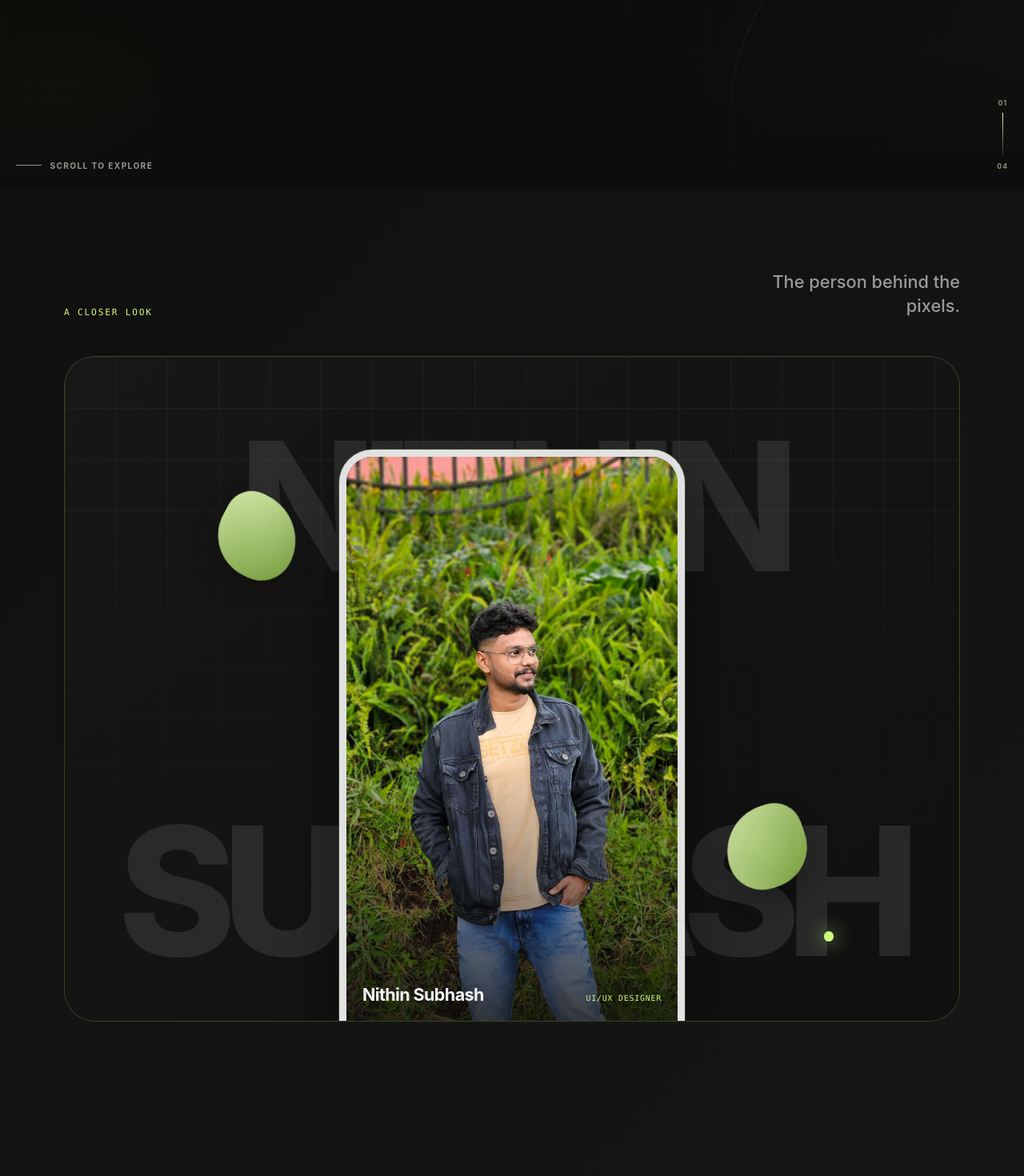
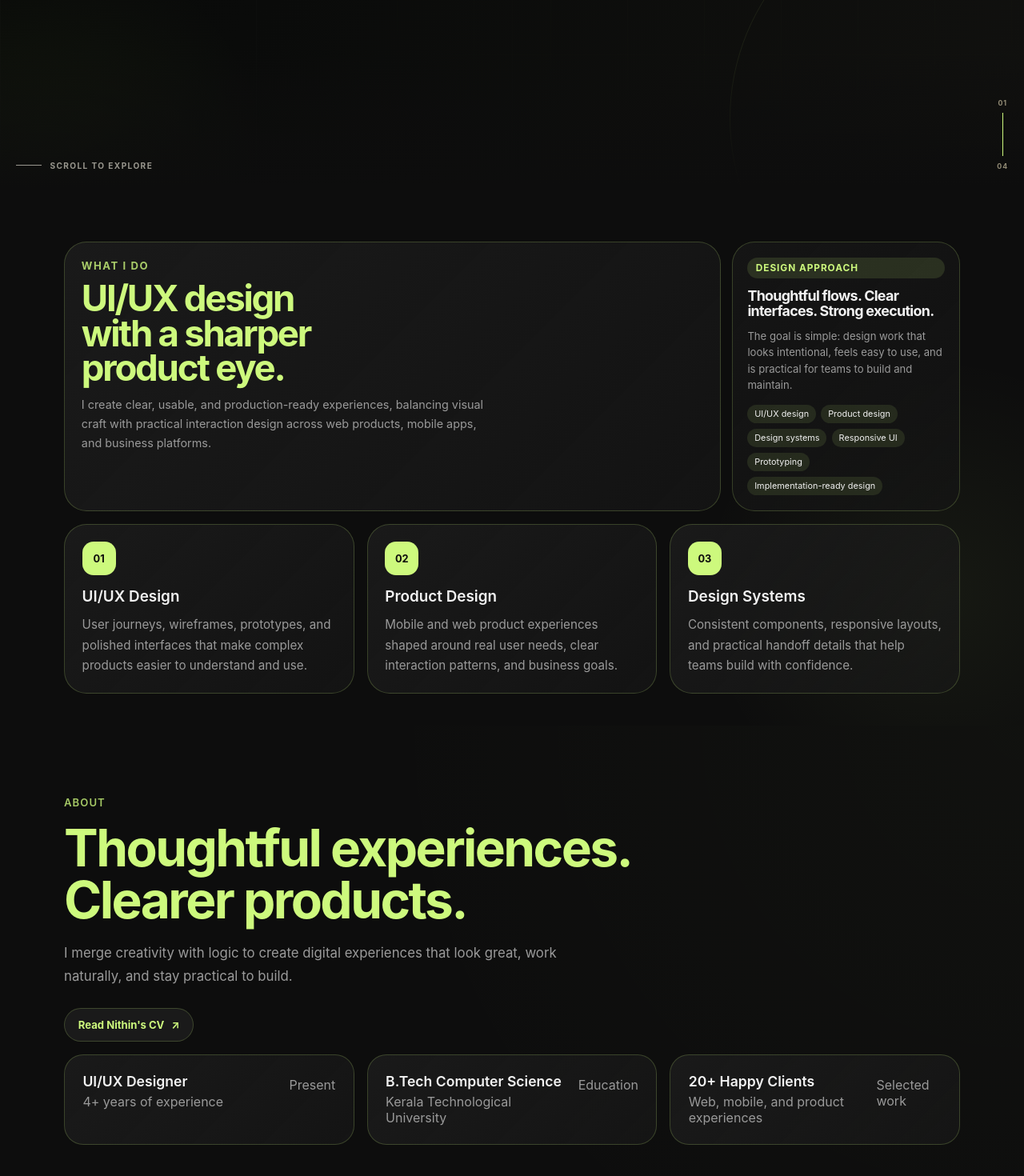
Before and after one commit to Evin-7/nithinsubhash-portfolio, a Next.js app: page / in a window 1280 px wide. Shown: the part 964-2434 px from the top of the page at 80% size. Built offline with nearby package versions, Linux system fonts and the light colour scheme.

Commit message:
Use solid lime accent and remove profile showcase

```diff
--- a/src/app/globals.css
+++ b/src/app/globals.css
@@ -10,8 +10,8 @@
   --text-primary: #f2f2f2;
   --text-secondary: #9a9a9a;
   --code-bg: #101010;
-  --gold-deep: #7da83d;
-  --gold-light: #e7ffb8;
+  --gold-deep: #cdf97d;
+  --gold-light: #cdf97d;
 }
 
 .site-container {
@@ -76,7 +76,7 @@ body {
 .app {
   position: relative;
   min-height: 100vh;
-  background: linear-gradient(135deg, #0d0d0d 0%, #171717 50%, #0d0d0d 100%);
+  background: var(--bg-primary);
 }
 
 .page-shell {
@@ -144,11 +144,7 @@ body {
   left: 0;
   right: 0;
   z-index: 1000;
-  background: linear-gradient(
-    90deg,
-    rgba(7, 8, 7, 0.82),
-    rgba(17, 17, 15, 0.66)
-  );
+  background: rgba(7, 8, 7, 0.94);
   border-bottom: 1px solid var(--gold-border);
   box-shadow: 0 0.8rem 2.6rem rgba(0, 0, 0, 0.16);
 }
@@ -160,12 +156,7 @@ body {
   bottom: -1px;
   left: 9%;
   height: 1px;
-  background: linear-gradient(
-    90deg,
-    transparent,
-    rgba(205, 249, 125, 0.5),
-    transparent
-  );
+  background: rgba(205, 249, 125, 0.5);
   opacity: 0.75;
 }
 
@@ -413,12 +404,7 @@ body {
   width: 100%;
   height: 2px;
   pointer-events: none;
-  background: linear-gradient(
-    90deg,
-    var(--gold-light),
-    var(--gold) 48%,
-    var(--gold-deep)
-  );
+  background: var(--gold);
   box-shadow: 0 0 0.9rem var(--gold-glow);
   transform: scaleX(var(--scroll-progress, 0));
   transform-origin: left center;
@@ -488,14 +474,7 @@ body {
   font-size: clamp(2.2rem, 5vw, 4rem);
   line-height: 1.02;
   letter-spacing: -0.04em;
-  background: linear-gradient(
-    135deg,
-    var(--text-primary) 0%,
-    var(--gold-light) 100%
-  );
-  -webkit-background-clip: text;
-  -webkit-text-fill-color: transparent;
-  background-clip: text;
+  color: var(--gold);
 }
 
 .about-text {
@@ -662,14 +641,7 @@ body {
   font-size: clamp(2.2rem, 5vw, 4rem);
   line-height: 1.02;
   letter-spacing: -0.04em;
-  background: linear-gradient(
-    135deg,
-    var(--text-primary) 0%,
-    var(--gold-light) 100%
-  );
-  -webkit-background-clip: text;
-  -webkit-text-fill-color: transparent;
-  background-clip: text;
+  color: var(--gold);
 }
 
 .contact-text {
@@ -754,7 +726,7 @@ body {
   padding: 0.95rem 1.25rem;
   border: none;
   border-radius: 999px;
-  background: linear-gradient(135deg, var(--gold) 0%, var(--gold-light) 100%);
+  background: var(--gold);
   color: var(--bg-primary);
   font-size: 0.95rem;
   font-family: inherit;
@@ -795,7 +767,7 @@ body {
   }
 
   .contact-link-primary:hover {
-    background: linear-gradient(135deg, var(--gold-light) 0%, var(--gold) 100%);
+    background: var(--gold);
   }
 }
 
@@ -1224,7 +1196,7 @@ body {
 }
 
 .hero-button-primary {
-  background: linear-gradient(120deg, var(--gold-light), var(--gold));
+  background: var(--gold);
   color: #171308;
   box-shadow: 0 0.8rem 2.4rem rgba(205, 249, 125, 0.18);
 }
@@ -1652,7 +1624,7 @@ body {
 .signal-bars i {
   display: block;
   width: 0.22rem;
-  background: linear-gradient(var(--gold-light), rgba(205, 249, 125, 0.26));
+  background: var(--gold);
 }
 
 .signal-bars i:nth-child(1) {
@@ -2020,11 +1992,7 @@ body {
   display: block;
   width: 1px;
   height: 3.35rem;
-  background: linear-gradient(
-    to bottom,
-    var(--gold-light),
-    rgba(205, 249, 125, 0.12)
-  );
+  background: var(--gold);
   transform-origin: top;
 }
 
@@ -2488,14 +2456,7 @@ body {
   font-size: clamp(1.65rem, 3.7vw, 2.85rem);
   line-height: 0.95;
   letter-spacing: -0.05em;
-  background: linear-gradient(
-    135deg,
-    var(--text-primary) 0%,
-    var(--gold-light) 100%
-  );
-  -webkit-background-clip: text;
-  -webkit-text-fill-color: transparent;
-  background-clip: text;
+  color: var(--gold);
 }
 
 .highlights-text {
@@ -2619,7 +2580,7 @@ body {
   display: inline-flex;
   align-items: center;
   justify-content: center;
-  background: linear-gradient(135deg, var(--gold) 0%, var(--gold-light) 100%);
+  background: var(--gold);
   color: var(--bg-primary);
   font-size: 0.8rem;
   font-weight: 700;
@@ -2687,238 +2648,6 @@ body {
 @media (max-width: 900px) {
   .highlights-grid {
     grid-template-columns: 1fr;
-  }
-}
-
-/* src/views/ProfileShowcase.vue */
-.profile-showcase {
-  padding: clamp(4rem, 8vw, 8rem) 0 clamp(5rem, 10vw, 10rem);
-  overflow: hidden;
-}
-
-.profile-showcase-heading {
-  display: flex;
-  align-items: end;
-  justify-content: space-between;
-  gap: 2rem;
-  margin-bottom: clamp(1.5rem, 4vw, 3rem);
-}
-
-.profile-showcase-kicker {
-  color: var(--gold);
-  font-family: "IBM Plex Mono", "SFMono-Regular", Consolas, monospace;
-  font-size: 0.7rem;
-  letter-spacing: 0.16em;
-  text-transform: uppercase;
-}
-
-.profile-showcase-heading h2 {
-  max-width: 19rem;
-  color: var(--text-secondary);
-  font-size: clamp(1rem, 1.7vw, 1.45rem);
-  font-weight: 500;
-  line-height: 1.35;
-  text-align: right;
-}
-
-.profile-showcase-stage {
-  position: relative;
-  min-height: clamp(32rem, 66vw, 52rem);
-  isolation: isolate;
-  overflow: hidden;
-  border: 1px solid var(--gold-border);
-  border-radius: clamp(1.5rem, 3vw, 3rem);
-  background:
-    radial-gradient(circle at 50% 42%, rgba(205, 249, 125, 0.1), transparent 29%),
-    linear-gradient(145deg, #171717 0%, #101010 100%);
-}
-
-.profile-showcase-stage::before {
-  position: absolute;
-  inset: 0;
-  z-index: -1;
-  background-image: linear-gradient(rgba(205, 249, 125, 0.06) 1px, transparent 1px),
-    linear-gradient(90deg, rgba(205, 249, 125, 0.06) 1px, transparent 1px);
-  background-size: 4rem 4rem;
-  content: "";
-  mask-image: linear-gradient(to bottom, black, transparent 82%);
-}
-
-.profile-showcase-word {
-  position: absolute;
-  z-index: -1;
-  color: rgba(242, 242, 242, 0.1);
-  font-size: clamp(5.25rem, 17.5vw, 17rem);
-  font-weight: 800;
-  letter-spacing: -0.08em;
-  line-height: 0.78;
-  pointer-events: none;
-  white-space: nowrap;
-}
-
-.profile-showcase-word-top {
-  top: 12%;
-  left: 50%;
-  transform: translateX(-50%);
-}
-
-.profile-showcase-word-bottom {
-  bottom: 9%;
-  left: 50%;
-  transform: translateX(-50%);
-}
-
-.profile-showcase-portrait {
-  position: absolute;
-  bottom: 0;
-  left: 50%;
-  z-index: 2;
-  width: min(50%, 27rem);
-  height: 86%;
-  margin: 0;
-  transform: translateX(-50%);
-  overflow: hidden;
-  border: 0.6rem solid rgba(242, 242, 242, 0.92);
-  border-bottom: 0;
-  border-radius: 2.6rem 2.6rem 0 0;
-  background: #222;
-  box-shadow: 0 2rem 5rem rgba(0, 0, 0, 0.42), 0 0 0 1px var(--gold-border);
-}
-
-.profile-showcase-portrait::after {
-  position: absolute;
-  inset: 0;
-  background: linear-gradient(180deg, transparent 54%, rgba(9, 9, 9, 0.76));
-  content: "";
-  pointer-events: none;
-}
-
-.profile-showcase-portrait img {
-  display: block;
-  width: 100%;
-  height: 100%;
-  object-fit: cover;
-  object-position: center 26%;
-  transition: transform 700ms cubic-bezier(0.22, 1, 0.36, 1);
-}
-
-.profile-showcase-stage:hover .profile-showcase-portrait img {
-  transform: scale(1.04);
-}
-
-.profile-showcase-portrait figcaption {
-  position: absolute;
-  right: 1.25rem;
-  bottom: 1.25rem;
-  left: 1.25rem;
-  z-index: 1;
-  display: flex;
-  align-items: baseline;
-  justify-content: space-between;
-  gap: 1rem;
-  color: var(--text-primary);
-}
-
-.profile-showcase-portrait figcaption strong {
-  font-size: clamp(1rem, 1.8vw, 1.35rem);
-  letter-spacing: -0.03em;
-}
-
-.profile-showcase-portrait figcaption span {
-  color: var(--gold);
-  font-family: "IBM Plex Mono", "SFMono-Regular", Consolas, monospace;
-  font-size: 0.62rem;
-  letter-spacing: 0.08em;
-  text-transform: uppercase;
-}
-
-.profile-showcase-shape {
-  position: absolute;
-  z-index: 1;
-  width: clamp(3rem, 8vw, 8rem);
-  aspect-ratio: 1;
-  background: linear-gradient(135deg, var(--gold-light), var(--gold-deep));
-  filter: drop-shadow(0 1rem 1rem rgba(0, 0, 0, 0.28));
-  opacity: 0.9;
-  transform: rotate(28deg);
-}
-
-.profile-showcase-shape-one {
-  top: 21%;
-  left: 17%;
-  border-radius: 35% 65% 42% 58%;
-}
-
-.profile-showcase-shape-two {
-  right: 17%;
-  bottom: 20%;
-  border-radius: 63% 37% 55% 45%;
-  transform: rotate(-19deg);
-}
-
-.profile-showcase-dot {
-  position: absolute;
-  right: 14%;
-  bottom: 12%;
-  z-index: 3;
-  width: 0.8rem;
-  height: 0.8rem;
-  border-radius: 50%;
-  background: var(--gold);
-  box-shadow: 0 0 1.5rem var(--gold);
-}
-
-@media (max-width: 700px) {
-  .profile-showcase-heading {
-    align-items: start;
-    flex-direction: column;
-    gap: 0.75rem;
-  }
-
-  .profile-showcase-heading h2 {
-    text-align: left;
-  }
-
-  .profile-showcase-stage {
-    min-height: 36rem;
-  }
-
-  .profile-showcase-word {
-    font-size: 25vw;
-  }
-
-  .profile-showcase-word-top {
-    top: 18%;
-  }
-
-  .profile-showcase-word-bottom {
-    bottom: 17%;
-  }
-
-  .profile-showcase-portrait {
-    width: min(72%, 22rem);
-    height: 82%;
-    border-width: 0.4rem;
-    border-bottom: 0;
-    border-radius: 1.75rem 1.75rem 0 0;
-  }
-
-  .profile-showcase-portrait figcaption {
-    right: 0.85rem;
-    bottom: 0.85rem;
-    left: 0.85rem;
-    flex-direction: column;
-    gap: 0.25rem;
-  }
-
-  .profile-showcase-shape-one {
-    top: 17%;
-    left: 5%;
-  }
-
-  .profile-showcase-shape-two {
-    right: 6%;
-    bottom: 18%;
   }
 }
 
@@ -3211,15 +2940,7 @@ body {
   font-size: clamp(1.8rem, 3vw, 3rem);
   line-height: 0.96;
   letter-spacing: -0.05em;
-  color: var(--text-primary);
-  background: linear-gradient(
-    135deg,
-    var(--text-primary) 0%,
-    var(--gold-light) 100%
-  );
-  -webkit-background-clip: text;
-  -webkit-text-fill-color: transparent;
-  background-clip: text;
+  color: var(--gold);
 }
 
 .works-grid {
--- a/src/components/Portfolio.jsx
+++ b/src/components/Portfolio.jsx
@@ -8,7 +8,6 @@ import About from "../views/About";
 import Contact from "../views/Contact";
 import Hero from "../views/Hero";
 import Highlights from "../views/Highlights";
-import ProfileShowcase from "../views/ProfileShowcase";
 import Skills from "../views/Skills";
 import Works from "../views/Works";
 
@@ -22,9 +21,6 @@ export default function Portfolio() {
           <section id="home">
             <Hero />
           </section>
-          <Reveal direction="up">
-            <ProfileShowcase />
-          </Reveal>
           <Reveal direction="left" delay={0.04}>
             <Highlights />
           </Reveal>
--- a/src/views/ProfileShowcase.jsx
+++ /dev/null
@@ -1,38 +0,0 @@
-import Image from "next/image";
-import nithinProfileLarge from "../assets/images/nithin/nithin-profile-large.jpg";
-
-export default function ProfileShowcase() {
-  return (
-    <section className="profile-showcase" aria-labelledby="profile-showcase-title">
-      <div className="site-container">
-        <div className="profile-showcase-heading">
-          <span className="profile-showcase-kicker">A closer look</span>
-          <h2 id="profile-showcase-title">The person behind the pixels.</h2>
-        </div>
-
-        <div className="profile-showcase-stage">
-          <div className="profile-showcase-word profile-showcase-word-top" aria-hidden="true">NITHIN</div>
-          <div className="profile-showcase-word profile-showcase-word-bottom" aria-hidden="true">SUBHASH</div>
-          <div className="profile-showcase-shape profile-showcase-shape-one" aria-hidden="true" />
-          <div className="profile-showcase-shape profile-showcase-shape-two" aria-hidden="true" />
-
-          <figure className="profile-showcase-portrait">
-            <Image
-              src={nithinProfileLarge}
-              alt="Nithin Subhash standing outdoors"
-              fill
-              sizes="(max-width: 700px) 72vw, 27rem"
-              className="profile-showcase-image"
-            />
-            <figcaption>
-              <strong>Nithin Subhash</strong>
-              <span>UI/UX designer</span>
-            </figcaption>
-          </figure>
-
-          <span className="profile-showcase-dot" aria-hidden="true" />
-        </div>
-      </div>
-    </section>
-  );
-}
```
